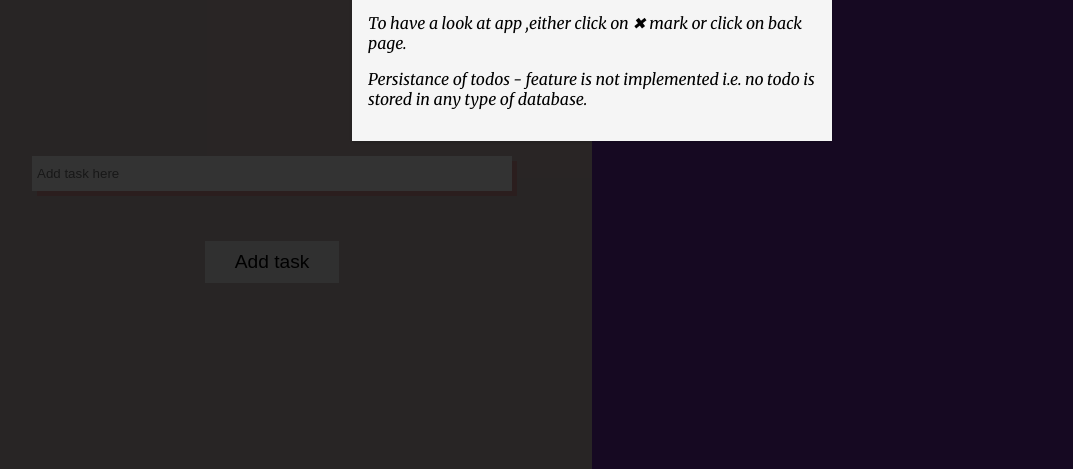
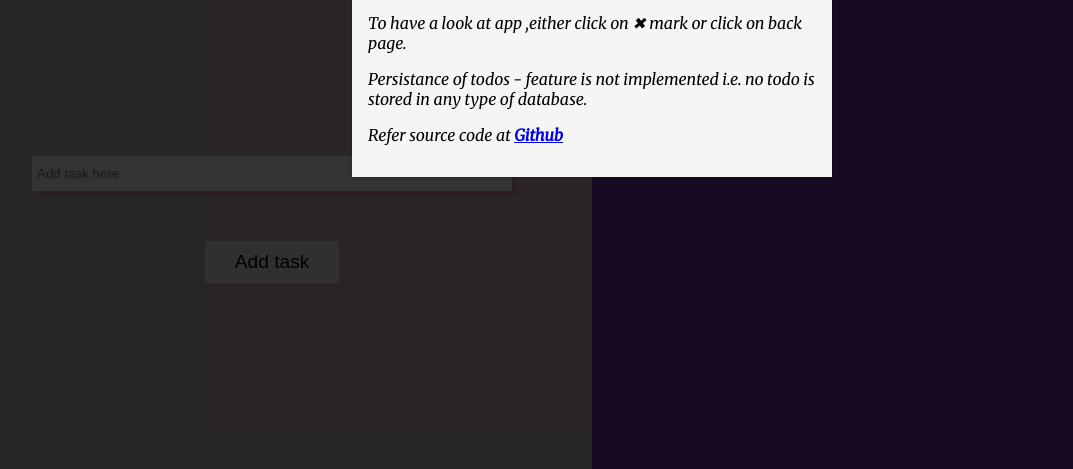
Before and after one commit to devkeycode/todoapp-v2, a plain HTML site: page index.html in a window 1280 px wide. Shown: the part 331-800 px from the top of the page, without its empty margins (48-1121 px from the left). Drawn offline with Linux system fonts and the light colour scheme.

Commit message:
Github page created and github source code link added in intro message-box

```diff
--- a/index.html
+++ b/index.html
@@ -35,6 +35,7 @@
         in any type of database.
       </p>
       <button id="message-box-close-btn">&#x2716;</button>
+      <p>Refer source code at <strong><a href="https://github.com/devkeycode/todoapp-v1" target="_blank">Github</a></strong></p></div>
     </div>
     <div class="wrapper">
       <section id="task-input-section">
```
